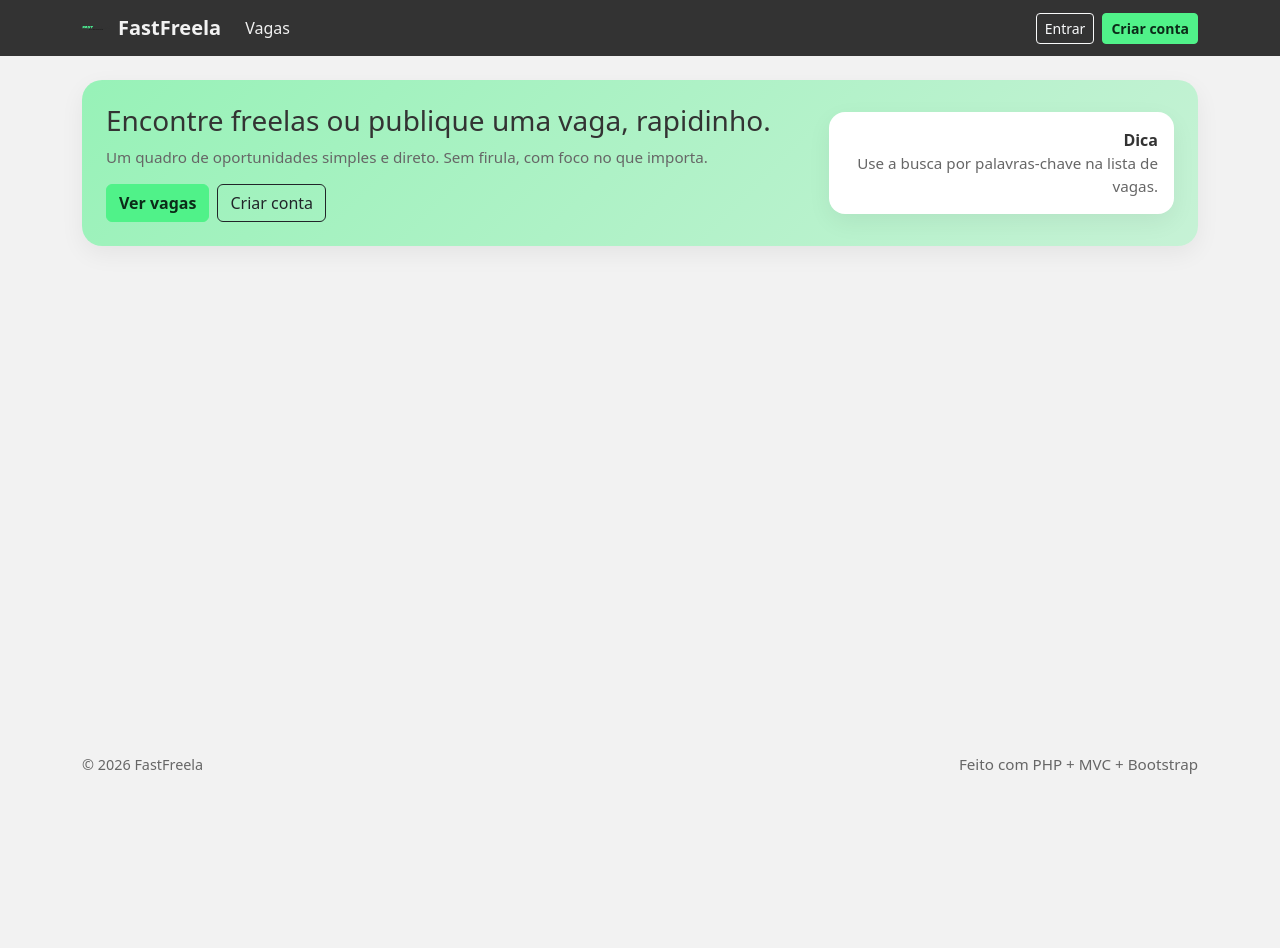
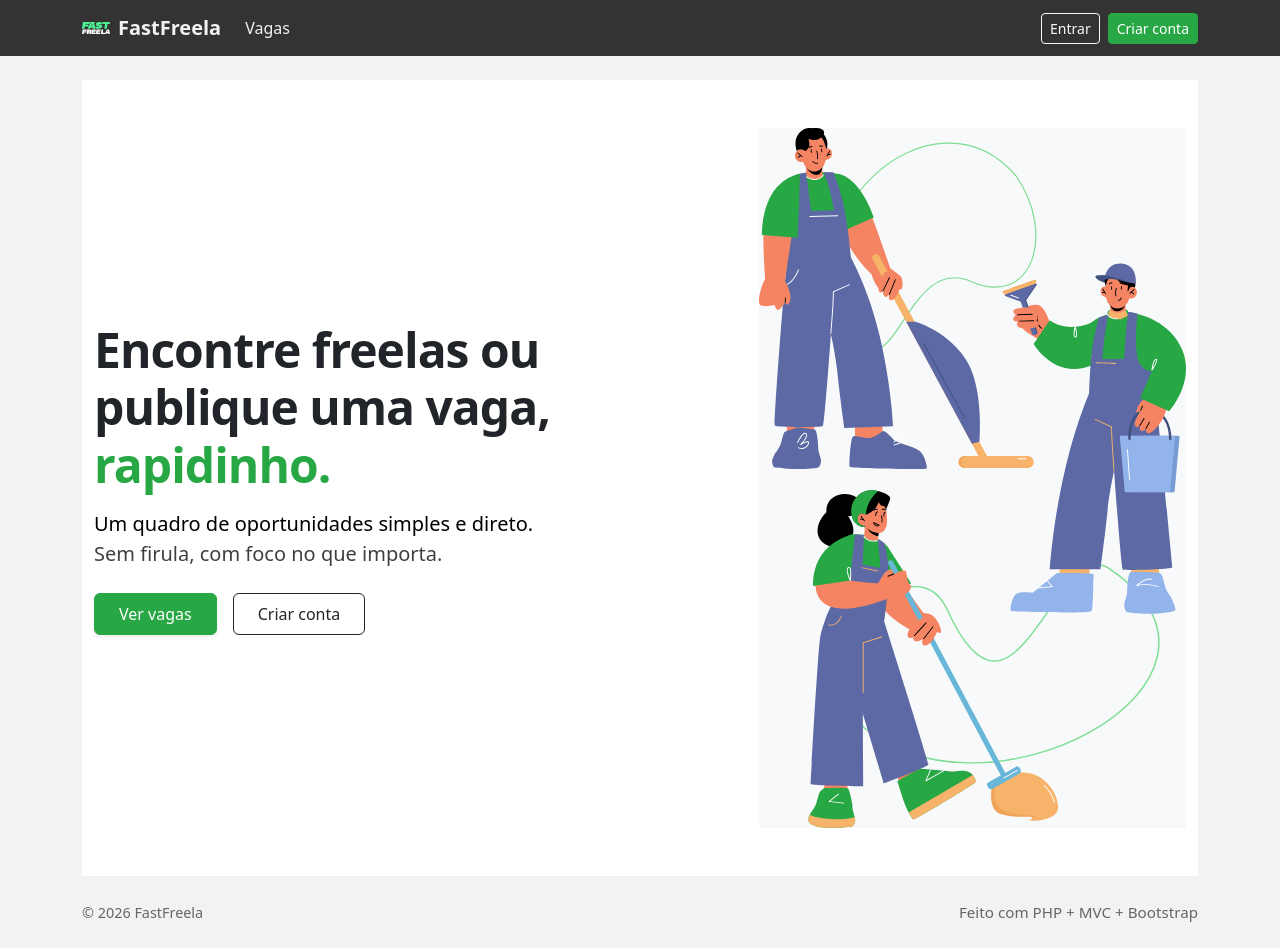
Before and after one commit to facom32603-dweb/Fast-Freela, a PHP site: page / in a window 1280 px wide. Before the commit the page ends 774 px from the top, so only its background shows below. Run offline with PHP 8.4, Linux system fonts and the light colour scheme.

Commit message:
Atualizar layout da home e adicionar emojis formulário de registro

```diff
--- a/htdocs/app/Views/home/index.php
+++ b/htdocs/app/Views/home/index.php
@@ -1,18 +1,37 @@
-<div class="ff-hero ff-card">
-  <div class="row align-items-center g-3">
-    <div class="col-md-8">
-      <h1 class="h3 mb-2">Encontre freelas ou publique uma vaga, rapidinho.</h1>
-      <p class="mb-3 small-muted">Um quadro de oportunidades simples e direto. Sem firula, com foco no que importa.</p>
-      <div class="d-flex gap-2 flex-wrap">
-        <a class="btn ff-btn-primary" href="/jobs">Ver vagas</a>
-        <a class="btn btn-outline-dark" href="/auth/register">Criar conta</a>
+<div id="splash-screen" class="ff-splash">
+    <div class="ff-splash-content">
+        <div class="ff-logo-anim"><img src="assets/img/logo.svg"></div>
+    </div>
+</div>
+
+<section class="ff-hero-new bg-white py-5">
+  <div class="container">
+    <div class="row align-items-center g-5">
+
+      <div class="col-lg-7">
+        <h1 class="display-5 fw-bold mb-3 text-dark">
+          Encontre freelas ou publique uma vaga,
+          <span style="color: #28a745;">rapidinho.</span>
+        </h1>
+
+        <p class="lead text-black mb-4 fw-normal">
+          Um quadro de oportunidades simples e direto. <br>
+          <span class="opacity-75">Sem firula, com foco no que importa.</span>
+        </p>
+
+        <div class="d-flex gap-3">
+          <a class="btn ff-btn-primary px-4 py-2 shadow-sm" href="/jobs">Ver vagas</a>
+          <a class="btn btn-outline-dark px-4 py-2" href="/auth/register">Criar conta</a>
+        </div>
       </div>
-    </div>
-    <div class="col-md-4 text-md-end">
-      <div class="p-3 ff-card bg-white">
-        <div class="fw-semibold">Dica</div>
-        <div class="small-muted">Use a busca por palavras-chave na lista de vagas.</div>
+
+      <div class="col-lg-5 text-center">
+          <div class="align-items-center justify-content-center bg-light">
+             <img src="/assets/img/hero.svg" alt="Ilustração Fast Freela" class="img-fluid rounded-4">
+          </div>
+        </div>
       </div>
+
     </div>
   </div>
-</div>
+</section>
--- a/htdocs/app/Views/jobs/create.php
+++ b/htdocs/app/Views/jobs/create.php
@@ -27,19 +27,19 @@ unset($_SESSION['_form_errors'], $_SESSION['_form_old']);
 
         <div class="row g-2">
           <div class="col-md-6 mb-3">
-            <label class="form-label">Data</label>
+            <label class="form-label">📅 Data</label>
             <input class="form-control ff-input" type="date" name="job_date" value="<?= e($old['job_date'] ?? date('Y-m-d')) ?>" required>
             <?php if (isset($errors['job_date'])): ?><div class="text-danger small"><?= e($errors['job_date']) ?></div><?php endif; ?>
           </div>
           <div class="col-md-6 mb-3">
-            <label class="form-label">Valor estimado (R$)</label>
+            <label class="form-label">💵 Valor estimado (R$)</label>
             <input class="form-control ff-input" type="number" step="0.01" min="0" name="estimated_value" value="<?= e($old['estimated_value'] ?? '0.00') ?>" required>
             <?php if (isset($errors['estimated_value'])): ?><div class="text-danger small"><?= e($errors['estimated_value']) ?></div><?php endif; ?>
           </div>
         </div>
 
         <div class="mb-3">
-          <label class="form-label">Detalhes para contratação (visível somente para logados)</label>
+          <label class="form-label">📌 Detalhes para contratação (visível somente para logados)</label>
           <textarea class="form-control ff-input" name="hiring_details" rows="3"><?= e($old['hiring_details'] ?? '') ?></textarea>
         </div>
 
--- a/htdocs/app/Views/jobs/edit.php
+++ b/htdocs/app/Views/jobs/edit.php
@@ -20,17 +20,17 @@
 
         <div class="row g-2">
           <div class="col-md-6 mb-3">
-            <label class="form-label">Data</label>
+            <label class="form-label">📅 Data</label>
             <input class="form-control ff-input" type="date" name="job_date" value="<?= e($job['job_date']) ?>" required>
           </div>
           <div class="col-md-6 mb-3">
-            <label class="form-label">Valor estimado (R$)</label>
+            <label class="form-label">💵 Valor estimado (R$)</label>
             <input class="form-control ff-input" type="number" step="0.01" min="0" name="estimated_value" value="<?= e((string)$job['estimated_value']) ?>" required>
           </div>
         </div>
 
         <div class="mb-3">
-          <label class="form-label">Detalhes para contratação</label>
+          <label class="form-label">📌 Detalhes para contratação</label>
           <textarea class="form-control ff-input" name="hiring_details" rows="3"><?= e($job['hiring_details'] ?? '') ?></textarea>
         </div>
 
--- a/htdocs/app/Views/jobs/show.php
+++ b/htdocs/app/Views/jobs/show.php
@@ -23,11 +23,11 @@ use App\Core\Auth;
 
       <div class="row g-2">
         <div class="col-md-6">
-          <div class="fw-semibold mb-1">Valor estimado</div>
+          <div class="fw-semibold mb-1">💵 Valor estimado</div>
           <div>R$ <?= e(number_format((float)$job['estimated_value'], 2, ',', '.')) ?></div>
         </div>
         <div class="col-md-6">
-          <div class="fw-semibold mb-1">Detalhes para contratação</div>
+          <div class="fw-semibold mb-1">📌 Detalhes para contratação</div>
           <?php if (Auth::check()): ?>
             <div style="white-space: pre-wrap;"><?= e($job['hiring_details'] ?? 'Não informado.') ?></div>
           <?php else: ?>
--- a/htdocs/app/Views/layouts/main.php
+++ b/htdocs/app/Views/layouts/main.php
@@ -29,7 +29,7 @@ $authUser = Auth::user();
 <nav class="navbar navbar-expand-lg ff-navbar">
   <div class="container">
     <a class="navbar-brand d-flex align-items-center gap-2" href="/">
-      <img src="/assets/img/logo.svg" alt="FastFreela" width="28" height="28" onerror="this.style.display='none'">
+      <img src="/assets/img/logo-white.svg" alt="FastFreela" width="28" height="12" onerror="this.style.display='none'">
       <strong>FastFreela</strong>
     </a>
 
--- a/htdocs/assets/css/app.css
+++ b/htdocs/assets/css/app.css
@@ -69,3 +69,77 @@ a:hover { color: #12512c; }
 }
 
 .small-muted{ color: #666; font-size: .95rem; }
+
+/* Splash Screen Styles */
+.ff-splash {
+    position: fixed;
+    top: 0; left: 0; width: 100%; height: 100%;
+    background: #f8f9fa;
+    display: flex; align-items: center; justify-content: center;
+    z-index: 9999;
+    transition: opacity 0.5s ease, visibility 0.5s;
+}
+
+.ff-logo-anim {
+    font-size: 3rem; font-weight: 800; color: #0d6efd;
+    animation: pulse 1.5s infinite ease-in-out;
+}
+
+@keyframes pulse {
+    0% { transform: scale(0.9); opacity: 0.7; }
+    50% { transform: scale(1.1); opacity: 1; }
+    100% { transform: scale(0.9); opacity: 0.7; }
+}
+
+/* Hero Enhancements */
+.ff-shape-1, .ff-shape-2 {
+    position: absolute; border-radius: 50%; background: rgba(13, 110, 253, 0.05); z-index: 0;
+}
+.ff-shape-1 { width: 300px; height: 300px; top: -100px; right: -50px; }
+.ff-shape-2 { width: 150px; height: 150px; bottom: -50px; left: -20px; }
+
+.translate-hover { transition: transform 0.3s ease; }
+.translate-hover:hover { transform: translateY(-5px); }
+
+.ff-icon-circle {
+    width: 50px; height: 50px; background: #e7f1ff;
+    border-radius: 50%; display: flex; align-items: center;
+    justify-content: center; font-size: 1.5rem; margin: 0 auto;
+}
+
+/* Customizações para o novo Hero */
+.ff-hero-new {
+    border-bottom: 1px solid #f0f0f0;
+}
+
+.ff-hero-new h1 {
+    letter-spacing: -1px;
+    line-height: 1.2;
+}
+
+/* Estilo do Placeholder caso a imagem não carregue */
+.ff-placeholder-box {
+    width: 100%;
+    min-height: 350px;
+    border: 2px dashed #e0e0e0;
+    transition: all 0.3s ease;
+}
+
+.ff-placeholder-box:hover {
+    background-color: #f8f9fa !important;
+    border-color: #28a745;
+}
+
+/* Ajuste do botão verde (caso ainda não tenha no seu CSS) */
+.ff-btn-primary {
+    background-color: #28a745;
+    border-color: #28a745;
+    color: white;
+    font-weight: 500;
+}
+
+.ff-btn-primary:hover {
+    background-color: #218838;
+    border-color: #1e7e34;
+    color: white;
+}
--- a/htdocs/assets/js/app.js
+++ b/htdocs/assets/js/app.js
@@ -6,3 +6,11 @@
     setTimeout(() => flash.remove(), 400);
   }, 3500);
 })();
+
+window.addEventListener('load', function() {
+    const splash = document.getElementById('splash-screen');
+    setTimeout(() => {
+        splash.style.opacity = '0';
+        splash.style.visibility = 'hidden';
+    }, 1000); // Aguarda 1 segundo para o usuário ver a animação
+});
```
Also changed, not shown: htdocs/assets/img/hero.svg (added), htdocs/assets/img/logo-white.svg, htdocs/assets/img/logo.svg.
